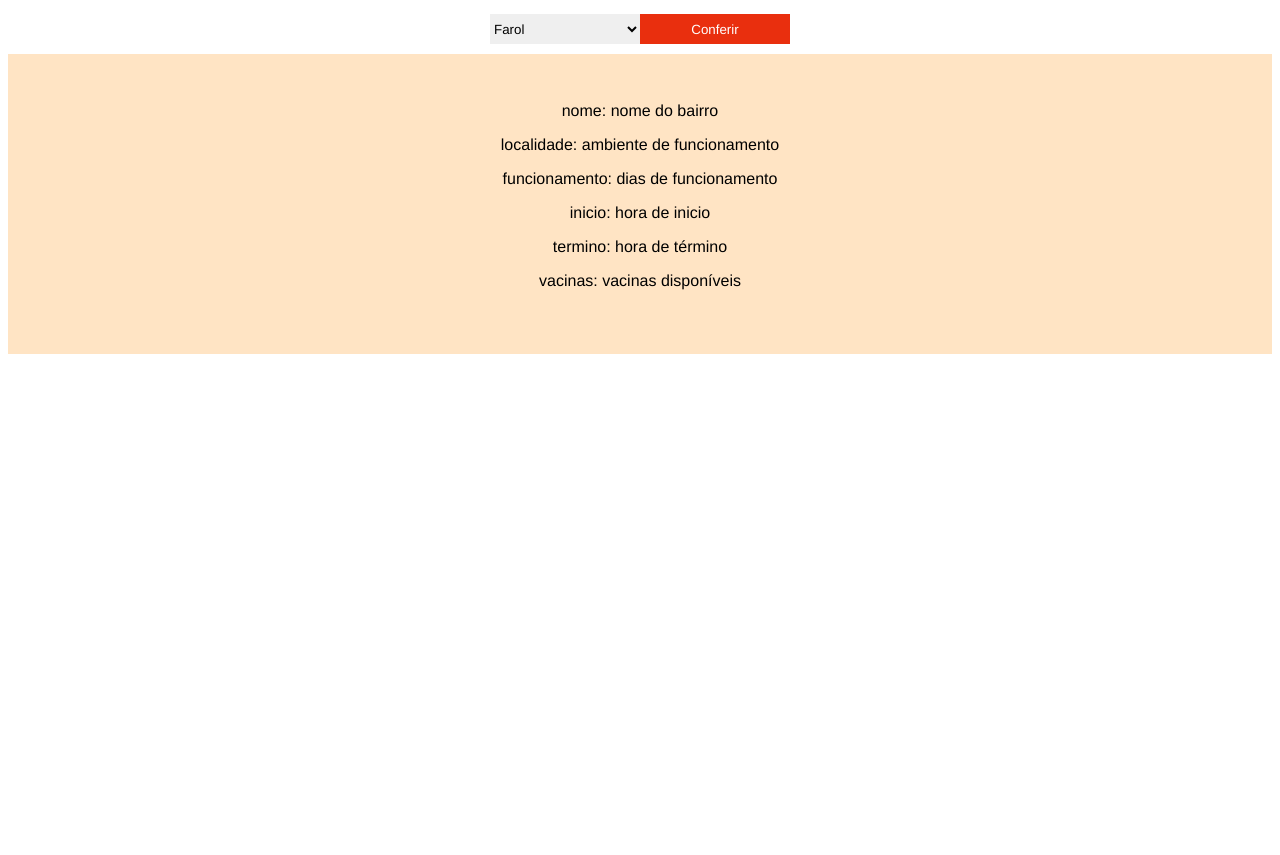
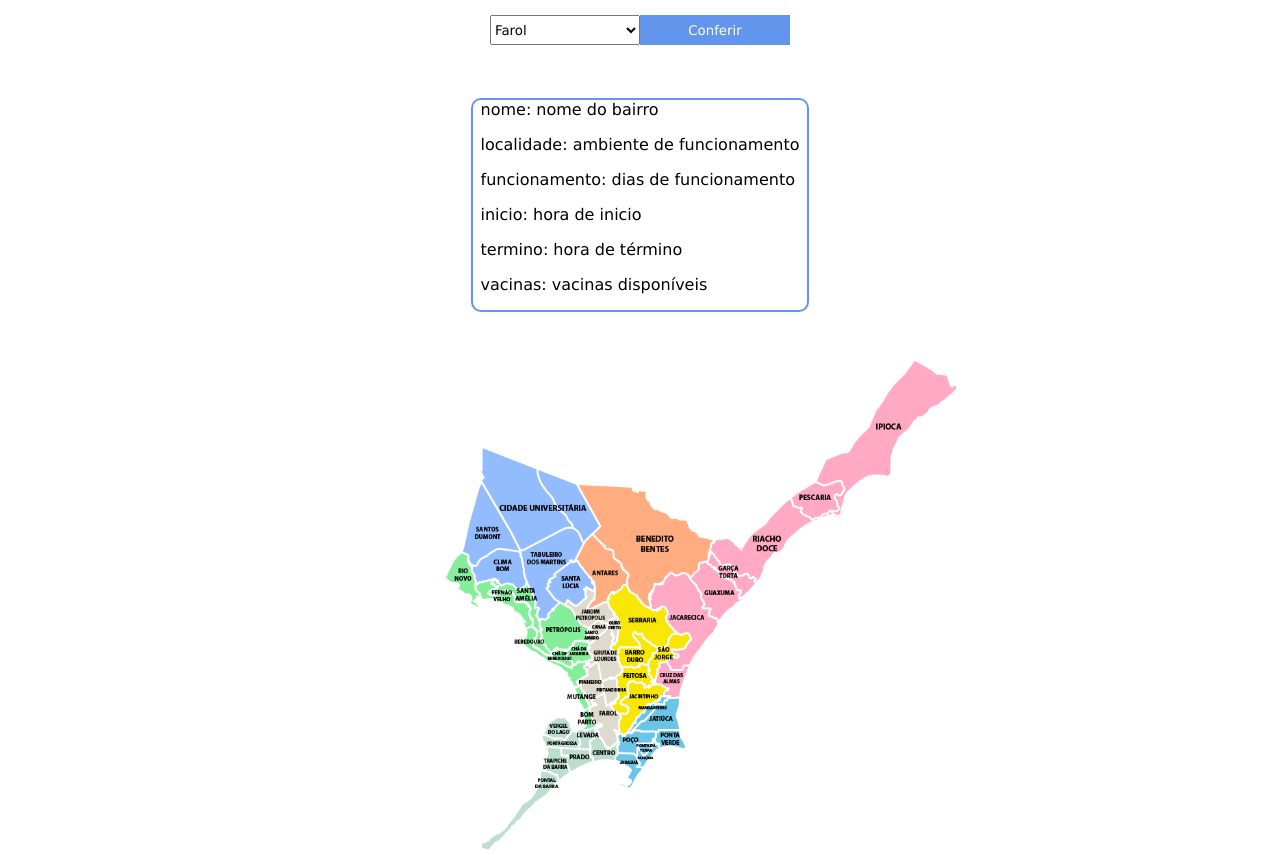
Before and after one commit to Venus741/vacinas_api, a website: page index.html in a window 1280 px wide. Shown: the part 54-909 px from the top of the page. Before the commit the page ends 800 px from the top, so only its background shows below. Drawn offline with Linux system fonts and the light colour scheme.

Commit message:
finalização do arquivo index do front, restando apenas a interação com a api

```diff
--- a/index.html
+++ b/index.html
@@ -36,13 +36,16 @@
 
         <div class="container-tabela">
             <div class="tabela">
-                <ul id="nome">nome: nome do bairro</ul>
-                <ul id="localidade">localidade: ambiente de funcionamento</ul>
-                <ul id="funcionamento">funcionamento: dias de funcionamento</ul>
-                <ul id="inicio">inicio: hora de inicio</ul>
-                <ul id="termino">termino: hora de término</ul>
-                <ul id="vacinas">vacinas: vacinas disponíveis</ul>
+                <ul class="informacoes" id="nome">nome: nome do bairro</ul>
+                <ul class="informacoes" id="localidade">localidade: ambiente de funcionamento</ul>
+                <ul class="informacoes" id="funcionamento">funcionamento: dias de funcionamento</ul>
+                <ul class="informacoes" id="inicio">inicio: hora de inicio</ul>
+                <ul class="informacoes" id="termino">termino: hora de término</ul>
+                <ul class="informacoes" id="vacinas">vacinas: vacinas disponíveis</ul>
             </div>
+        </div>
+        <div class="container-img">
+            <img src="./image/map-mcz.png" alt="" id="img">
         </div>
     </main>
 </body>
--- a/styles/index.css
+++ b/styles/index.css
@@ -1,14 +1,18 @@
 * {
     margin-top: 0%;
     padding: 0%;
-    border: 0;
-    font-family: 'Franklin Gothic Medium', 'Arial Narrow', Arial, sans-serif
+    font-family: Verdana, Geneva, Tahoma, sans-serif
 }
 
 header {
     display: flex;
     justify-content: center;
     text-align: center;
+}
+
+h1 {
+    color: cornflowerblue;
+    text-shadow:  0.05em 0.05em 0.05em black;
 }
 
 main {
@@ -35,13 +39,17 @@ main {
 #botao-conferir {
     height: 30px;
     width: 150px;
-    background-color: rgb(233, 47, 14);
+    background-color: cornflowerblue;
     color: white;
     cursor: pointer;
+    border: none;
+}
+
+#botao-conferir:hover {
+    background-color: rgb(71, 116, 199);
 }
 
 .container-tabela {
-    background-color: bisque;
     display: flex;
     align-items: center;
     justify-content: center;
@@ -52,6 +60,29 @@ main {
 
 .tabela {
     display: flex;
-    align-items: center;
     flex-direction: column;
+    width: auto;
+    justify-content: space-around;
+    border: solid cornflowerblue 2px;
+    border-radius: 10px;
 }
+
+.informacoes {
+    border-width: solid black 1px;
+    font-size: 16px;
+    padding-left: 8px;
+    padding-right: 8px;
+}
+
+.container-img {
+    display: flex;
+    height: 400px;
+    width: 400px;
+    padding: 0%;
+
+}
+
+#img {
+    height: 500px;
+    width: auto;
+}
```
Also changed, not shown: image/map-mcz.png (added).
